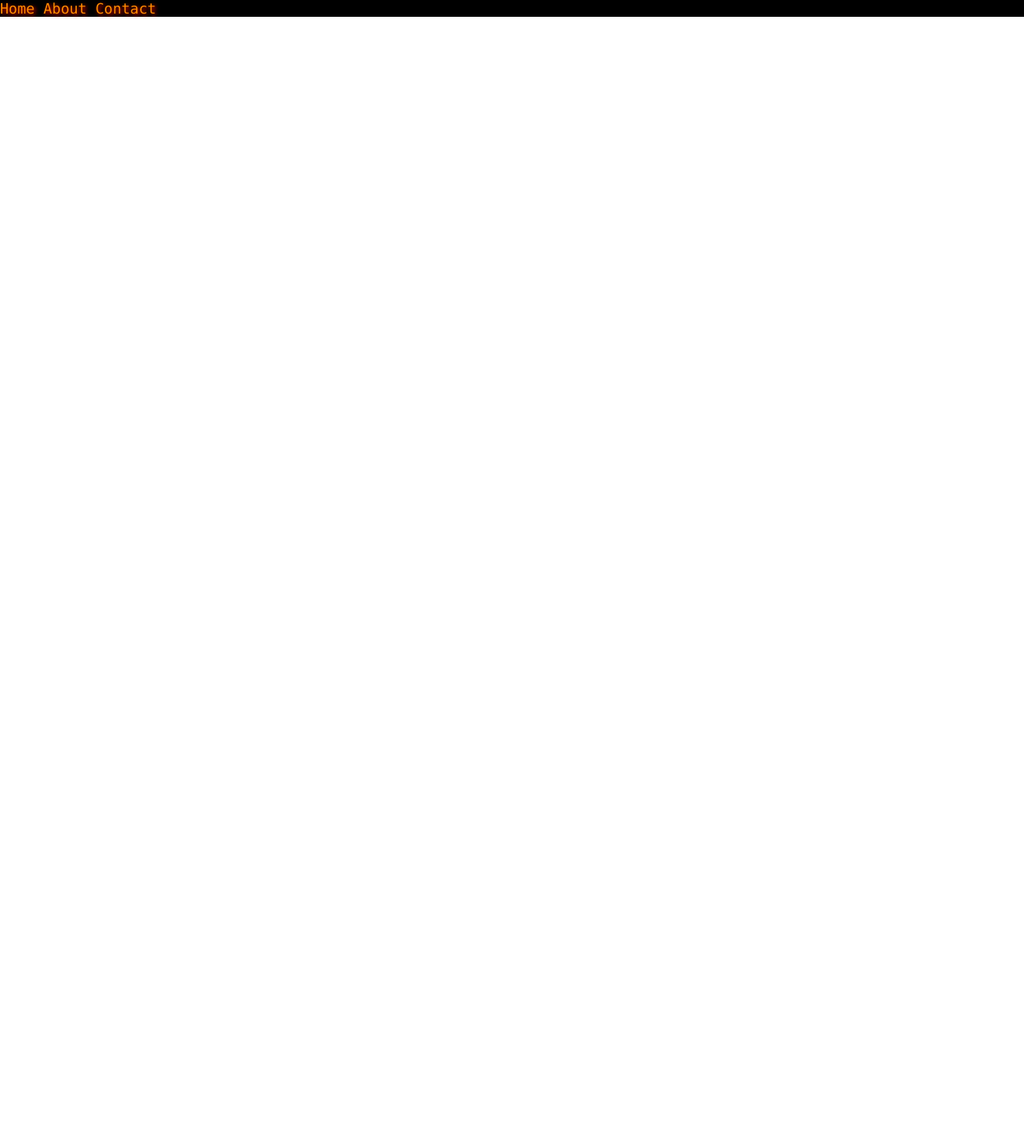
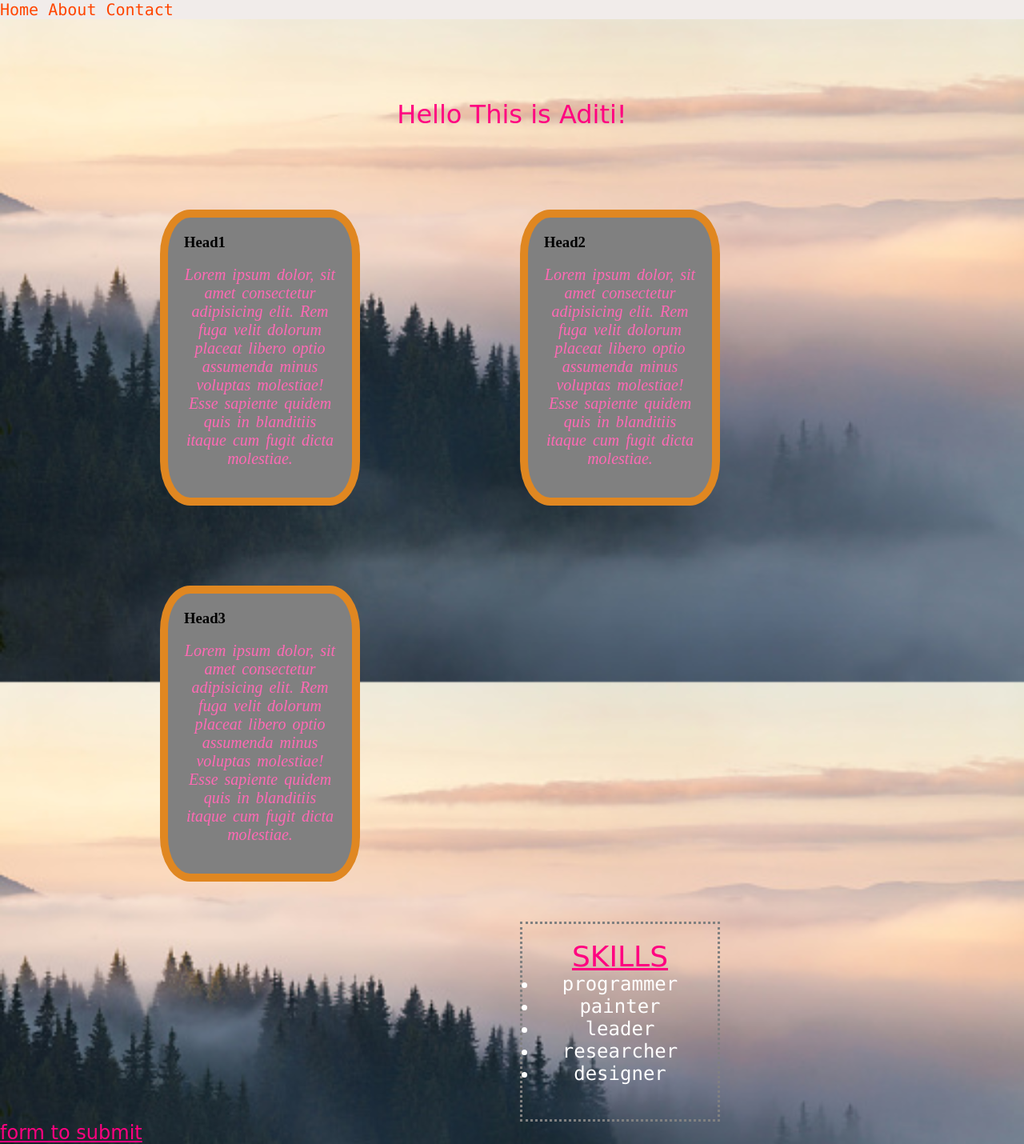
Before and after one commit to AditiRout/Web-development, a plain HTML site: page projectweb.html in a window 1280 px wide. Shown: the whole page at 80% size. Before the commit the page ends 800 px from the top, so only its background shows below. Drawn offline with Linux system fonts and the light colour scheme.

Commit message:
third commit

```diff
--- a/aditi.css
+++ b/aditi.css
@@ -1,11 +1,122 @@
 #navigate{
-    background-color: black;
-    text-shadow: 2px 2px 5px red;
-    font-size: large;
-    color: darkorange;
+    background-color:rgb(241, 236, 234);
+    height:24px;
+    /*text-shadow: 2px 2px 5px red;*/
+    font-size: 20px;
+    color: orangered;
     font-family: "Lucida console" ,monospace;
+
+
 }
 *{
     margin: 0;
     padding: 0;
+    box-sizing: border-box;
 }
+
+body{
+    background-image: url("grey.jpg");
+    background-repeat: no-repeat;
+    background-attachment: fixed;
+    background-size: cover;
+}
+
+h1{
+    color: rgb(255, 0, 128);
+    font-family: cursive;
+    font-weight: normal;
+    font-size: xx-large;
+    text-align: center;
+    position:relative;
+    margin-left: 0px;
+    margin-top:100px;
+}
+
+.box{
+    position: relative;
+    background-color: grey;
+    width: 250px;
+    height: 370px;
+    padding: 20px;
+    border: 10px solid rgb(224, 135, 33) ;
+    float: left;
+    margin-top:100px;
+    border-radius: 15%;
+    margin-left: 200px;
+}
+
+
+p{
+    color:hotpink;
+    font-style: italic;
+    text-align: center;
+    font-size: 20px;
+    word-spacing: 3px;
+}
+
+
+.list{
+    position: relative;
+    float:left;
+    margin-left:650px;
+    margin-top:50px;
+   text-align: center;
+    color:white;
+    font-family:"Lucida console" ,monospace;
+    font-size: x-large;
+    border:3px dotted grey;
+    width: 250px;
+    height: 250px;
+    padding: 20px;
+
+}
+li:hover{
+    color: yellow;
+}
+h2{
+    text-decoration: underline;
+    color: rgb(255, 0, 128);
+    font-family: cursive;
+    font-weight: normal;
+
+}
+#form{
+    position: relative;
+    float: left;
+    margin-right: 500px;
+    text-decoration: underline;
+    color: rgb(255, 0, 128);
+    font-family: cursive;
+    font-weight: normal;
+    font-size: x-large;
+
+
+}
+
+.button:hover{
+    background-color: black;
+    color:red;
+
+}
+.button{
+    padding:10px 15px;
+    font-size:x-large;
+
+}
+div,label{
+    font-size: x-large;
+    color: red;
+
+}
+.my-form{
+    padding: 20px;
+    margin-left:20px;
+
+}
+label{
+    display:block;
+}
+.my-form input[type= "text"]{
+    padding: 8px;
+    width:100%;
+}
--- a/projectweb.html
+++ b/projectweb.html
@@ -15,5 +15,45 @@
         <span>Contact</span>
     </nav>
 
+
+
+
+    <h1 id="head1">Hello This is Aditi!</h1>
+    <article id="box1" class="box">
+        <h3>Head1</h3>
+        <br>
+        <p>Lorem ipsum dolor, sit amet consectetur adipisicing elit. Rem fuga velit dolorum placeat libero optio assumenda minus voluptas molestiae! Esse sapiente quidem quis in blanditiis itaque cum fugit dicta molestiae.</p>
+
+    </article>
+    <article id="box2" class="box">
+        <h3>Head2</h3>
+        <br>
+        <p>Lorem ipsum dolor, sit amet consectetur adipisicing elit. Rem fuga velit dolorum placeat libero optio assumenda minus voluptas molestiae! Esse sapiente quidem quis in blanditiis itaque cum fugit dicta molestiae.</p>
+
+    </article>
+    <article id="box3" class="box">
+        <h3>Head3</h3>
+        <br>
+        <p>Lorem ipsum dolor, sit amet consectetur adipisicing elit. Rem fuga velit dolorum placeat libero optio assumenda minus voluptas molestiae! Esse sapiente quidem quis in blanditiis itaque cum fugit dicta molestiae.</p>
+
+    </article>
+    <div class="list">
+        <h2>SKILLS</h2>
+        <ul>
+            <li>programmer</li>
+            <li>painter</li>
+            <li>leader</li>
+            <li>researcher</li>
+            <li>designer</li>
+        </ul>
+    </div>
+
+    <div>
+        <a id="form" href="input.html">form to submit</a>
+    </div>
+
+
+
+
 </body>
 </html>
--- /dev/null
+++ b/stylebox.css
@@ -0,0 +1,44 @@
+body{
+    background-color: black;
+}
+h1{
+    text-align: center;
+    margin:auto;
+    position:relative;
+    color:white;
+}
+.flex-item {
+    background: tomato;
+    padding: 5px;
+    width: 200px;
+    height: 100px;
+    margin: 10px;
+
+    line-height: 100px;
+    color: white;
+    font-weight: bold;
+    font-size: 2em;
+    text-align: center;
+  }
+  .nowrap  {
+
+    flex-wrap: nowrap;
+
+  }
+
+  .wrap    {
+
+    flex-wrap: wrap;
+  }
+  .flex-container {
+    padding: 0;
+    margin: 0;
+    list-style: none;
+    border: 1px solid silver;
+    -ms-box-orient: horizontal;
+
+    display: flex;
+  }
+  .wrap li {
+    background: gold;
+  }
```
Also changed, not shown: animate.css (added, +33 -0 lines), animated.html (added, +17 -0 lines), flexbox.html (added, +34 -0 lines), input.html (+4 -3 lines), grey.jpg (added).
